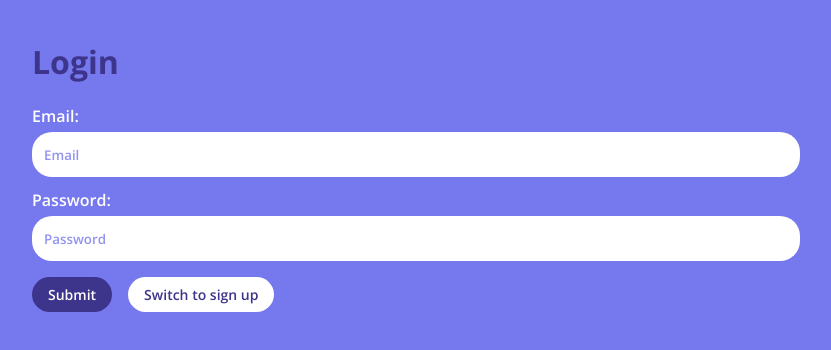
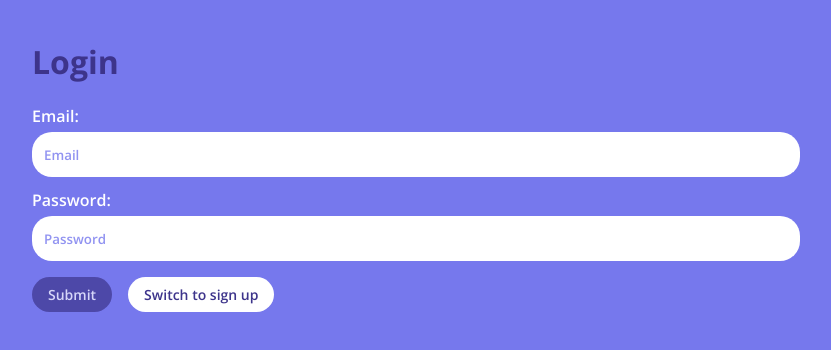
Before and after one commit to AliBayatpour/time-tracker, a React (Create React App) app: page /auth in a window 1280 px wide. Shown: the top 350 px of the page, without its empty margins (224-1055 px from the left). Built offline with nearby package versions, Linux system fonts and the light colour scheme.

Commit message:
adjusted timer controller buttons UI/UX behaviour

```diff
--- a/src/components/Layout/layout.module.scss
+++ b/src/components/Layout/layout.module.scss
@@ -1,4 +1,4 @@
 .mainContainer {
   min-height: 100vh;
-  padding-top: 100px;
+  padding-top: 50px;
 }
--- a/src/components/home/add-item/add-item.component.tsx
+++ b/src/components/home/add-item/add-item.component.tsx
@@ -85,6 +85,7 @@ const AddItem: React.FC = () => {
       done: false,
       finishedAt: "0",
     };
+
     dispatch(itemActions.addItemStart(newitem));
     resetCategoryInput();
     resetDescriptionInput();
@@ -152,7 +153,7 @@ const AddItem: React.FC = () => {
                   <Input
                     type="number"
                     id="goal"
-                    label="Progress"
+                    label="Goal"
                     value={enteredGoal}
                     onBlur={goalBlurHandler}
                     onChange={goalChangeHandler}
--- a/src/components/home/timer/timer.components.tsx
+++ b/src/components/home/timer/timer.components.tsx
@@ -204,7 +204,7 @@ const Timer: React.FC<Props> = ({ onChangeShowRestTimer, onPlayAudio }) => {
                 onClick={handleStartClick}
                 disabled={isStarted}
               >
-                Start
+               {isPaused ? "Resume" : "Start"}
               </Button>
               <Button
                 type="button"
--- a/src/components/shared/button/Button.component.tsx
+++ b/src/components/shared/button/Button.component.tsx
@@ -31,7 +31,7 @@ const Button: React.FC<Props> = ({
           styles.btn
         } ${styles["btn--" + (variant ?? "basic")]}  ${
           styles["btn--" + (size ?? "default")]
-        } ${className}`}
+        } ${styles["btn--" + (disabled && "disabled")]}  ${className}`}
         onClick={onClick}
         disabled={disabled}
         type={type ?? "button"}
--- a/src/components/shared/button/button.module.scss
+++ b/src/components/shared/button/button.module.scss
@@ -59,4 +59,8 @@
     border-radius: 50%;
     padding: 8px;
   }
+  &--disabled {
+    opacity: 0.7;
+    cursor: not-allowed;
+  }
 }
--- a/src/pages/stats/stats.page.tsx
+++ b/src/pages/stats/stats.page.tsx
@@ -75,6 +75,7 @@ const Stats: React.FC = () => {
 
   return (
     <div className="container">
+
       {/* <Tabs
         id="controlled-tab-example"
         activeKey={key}
```
